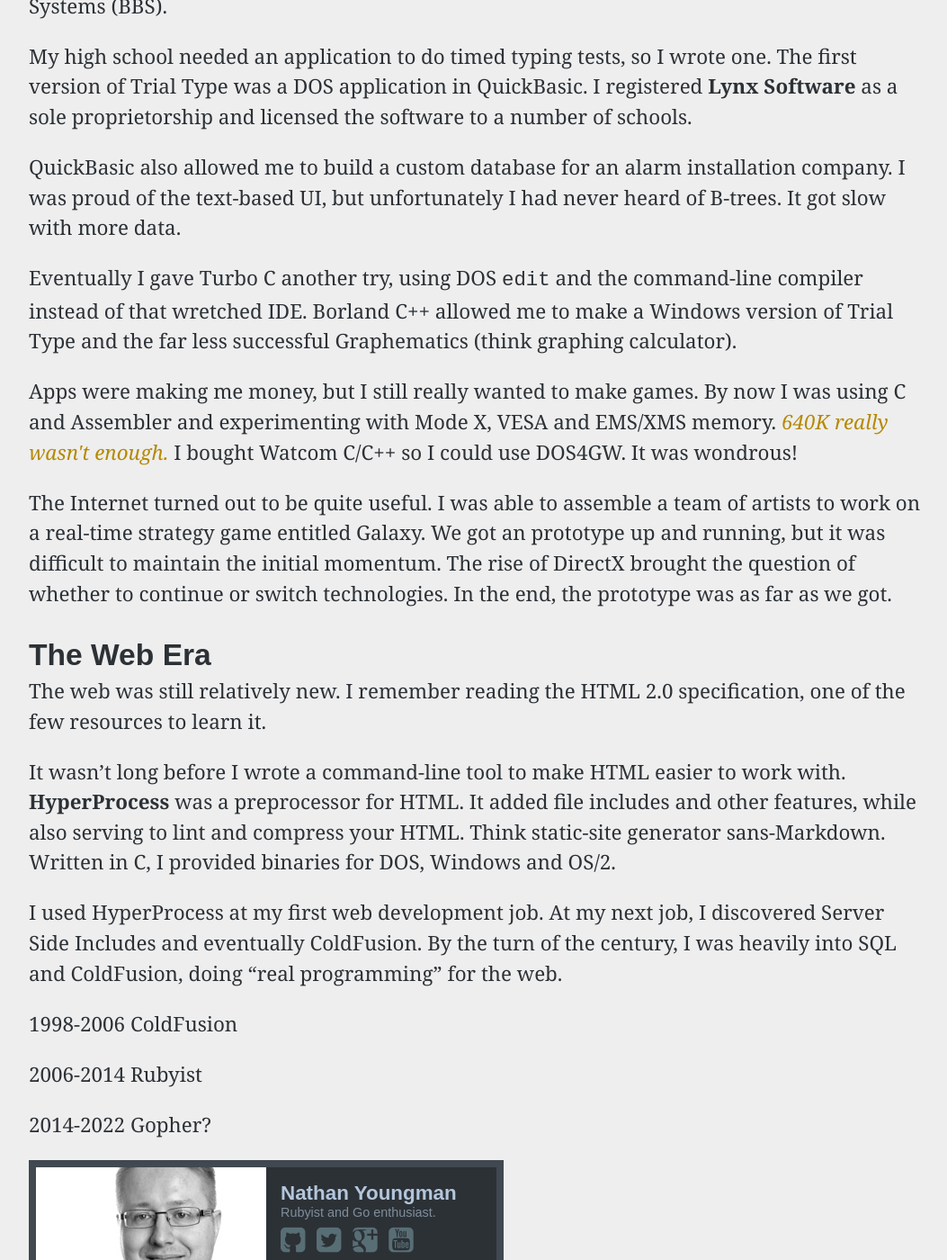
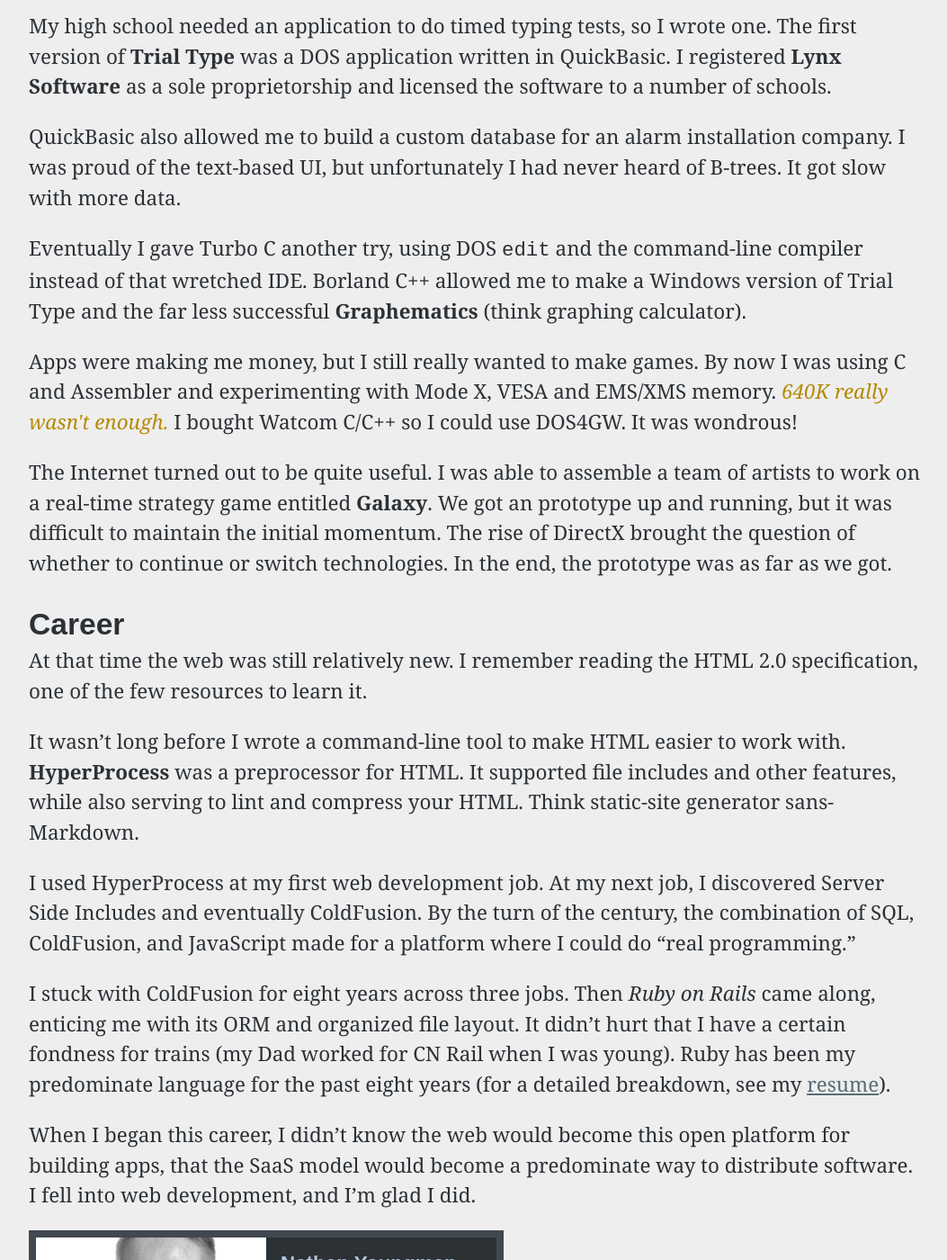
Before and after one commit to nathany/nathany.com, a Jekyll site: the page built from about/index.md, in a window 1280 px wide and 1400 px high, scrolled down 2021 px. Shown: the whole window at 90% size, without its empty margins (112-1165 px from the left). Built offline with Jekyll 4.4.1, drawn with Linux system fonts in a browser that asks for light colours; Markdown is read by kramdown in place of the engine named in the settings; comment, search, counter and statistics services are not loaded; some of the changed text lies outside the part shown.

Commit message:
about my career

```diff
--- a/about/index.md
+++ b/about/index.md
@@ -38,28 +38,26 @@ Nintendo and received a genuine response encouraging me in my studies to become
 
 <img src="/assets/images/firebirds.png" alt="Playing Atari Games" class="right">
 
-Inspired by arcade games like Galaga and other SHMUPs, my brother and I set out to make **Firebirds**. It had timing issues on faster computers and the "scrolling" and collision system were amateurish. While not exactly Raptor, it was a complete game, with title screens, difficulty levels, 2-players, sound effects, and both mouse and keyboard control. We distributed it through local Bulletin Board Systems (BBS).
+Inspired by Galaga and other SHMUPs, my brother and I set out to make **Firebirds**. It had timing issues on faster computers and the "scrolling" and collision system were amateurish. While not exactly Raptor, it was a complete game, with title screens, difficulty levels, 2-players, sound effects, and both mouse and keyboard control. We distributed it through local Bulletin Board Systems (BBS).
 
-My high school needed an application to do timed typing tests, so I wrote one. The first version of Trial Type was a DOS application in QuickBasic. I registered **Lynx Software** as a sole proprietorship and licensed the software to a number of schools.
+My high school needed an application to do timed typing tests, so I wrote one. The first version of **Trial Type** was a DOS application written in QuickBasic. I registered **Lynx Software** as a sole proprietorship and licensed the software to a number of schools.
 
 QuickBasic also allowed me to build a custom database for an alarm installation company. I was proud of the text-based UI, but unfortunately I had never heard of B-trees. It got slow with more data.
 
-Eventually I gave Turbo C another try, using DOS `edit` and the command-line compiler instead of that wretched IDE. Borland C++ allowed me to make a Windows version of Trial Type and the far less successful Graphematics (think graphing calculator).
+Eventually I gave Turbo C another try, using DOS `edit` and the command-line compiler instead of that wretched IDE. Borland C++ allowed me to make a Windows version of Trial Type and the far less successful **Graphematics** (think graphing calculator).
 
 Apps were making me money, but I still really wanted to make games. By now I was using C and Assembler and experimenting with Mode X, VESA and EMS/XMS memory. <mark>640K really wasn't enough.</mark> I bought Watcom C/C++ so I could use DOS4GW. It was wondrous!
 
-The Internet turned out to be quite useful. I was able to assemble a team of artists to work on a real-time strategy game entitled Galaxy. We got an prototype up and running, but it was difficult to maintain the initial momentum. The rise of DirectX brought the question of whether to continue or switch technologies. In the end, the prototype was as far as we got.
+The Internet turned out to be quite useful. I was able to assemble a team of artists to work on a real-time strategy game entitled **Galaxy**. We got an prototype up and running, but it was difficult to maintain the initial momentum. The rise of DirectX brought the question of whether to continue or switch technologies. In the end, the prototype was as far as we got.
 
-## The Web Era
+## Career
 
-The web was still relatively new. I remember reading the HTML 2.0 specification, one of the few resources to learn it.
+At that time the web was still relatively new. I remember reading the HTML 2.0 specification, one of the few resources to learn it.
 
-It wasn't long before I wrote a command-line tool to make HTML easier to work with. **HyperProcess** was a preprocessor for HTML. It added file includes and other features, while also serving to lint and compress your HTML. Think static-site generator sans-Markdown. Written in C, I provided binaries for DOS, Windows and OS/2.
+It wasn't long before I wrote a command-line tool to make HTML easier to work with. **HyperProcess** was a preprocessor for HTML. It supported file includes and other features, while also serving to lint and compress your HTML. Think static-site generator sans-Markdown.
 
-I used HyperProcess at my first web development job. At my next job, I discovered Server Side Includes and eventually ColdFusion. By the turn of the century, I was heavily into SQL and ColdFusion, doing "real programming" for the web.
+I used HyperProcess at my first web development job. At my next job, I discovered Server Side Includes and eventually ColdFusion. By the turn of the century, the combination of SQL, ColdFusion, and JavaScript made for a platform where I could do "real programming."
 
-1998-2006 ColdFusion
+I stuck with ColdFusion for eight years across three jobs. Then *Ruby on Rails* came along, enticing me with its ORM and organized file layout. It didn't hurt that I have a certain fondness for trains (my Dad worked for CN Rail when I was young). Ruby has been my predominate language for the past eight years (for a detailed breakdown, see my [resume](http://careers.stackoverflow.com/nathany)).
 
-2006-2014 Rubyist
-
-2014-2022 Gopher?
+When I began this career, I didn't know the web would become this open platform for building apps, that the SaaS model would become a predominate way to distribute software. I fell into web development, and I'm glad I did.
```
Also changed, not shown: other parts of about/index.md (+2 -2 lines).
